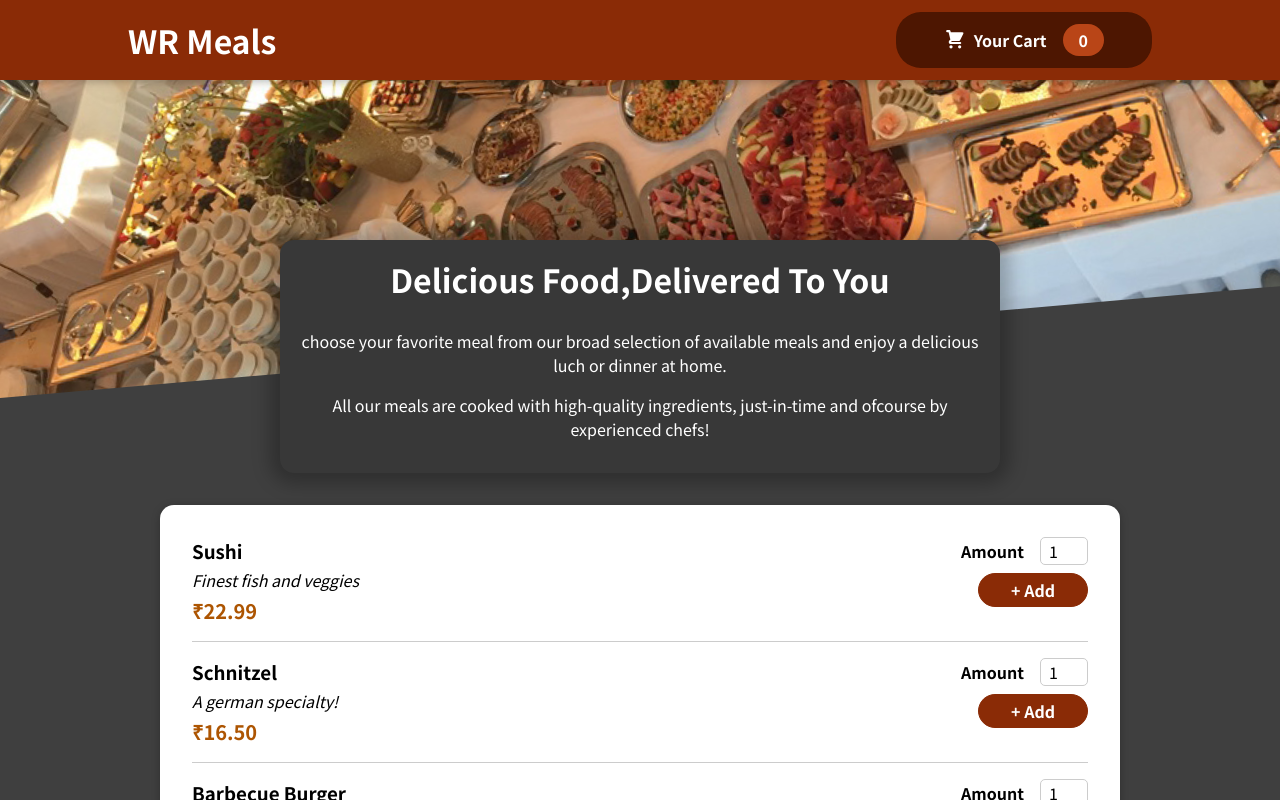
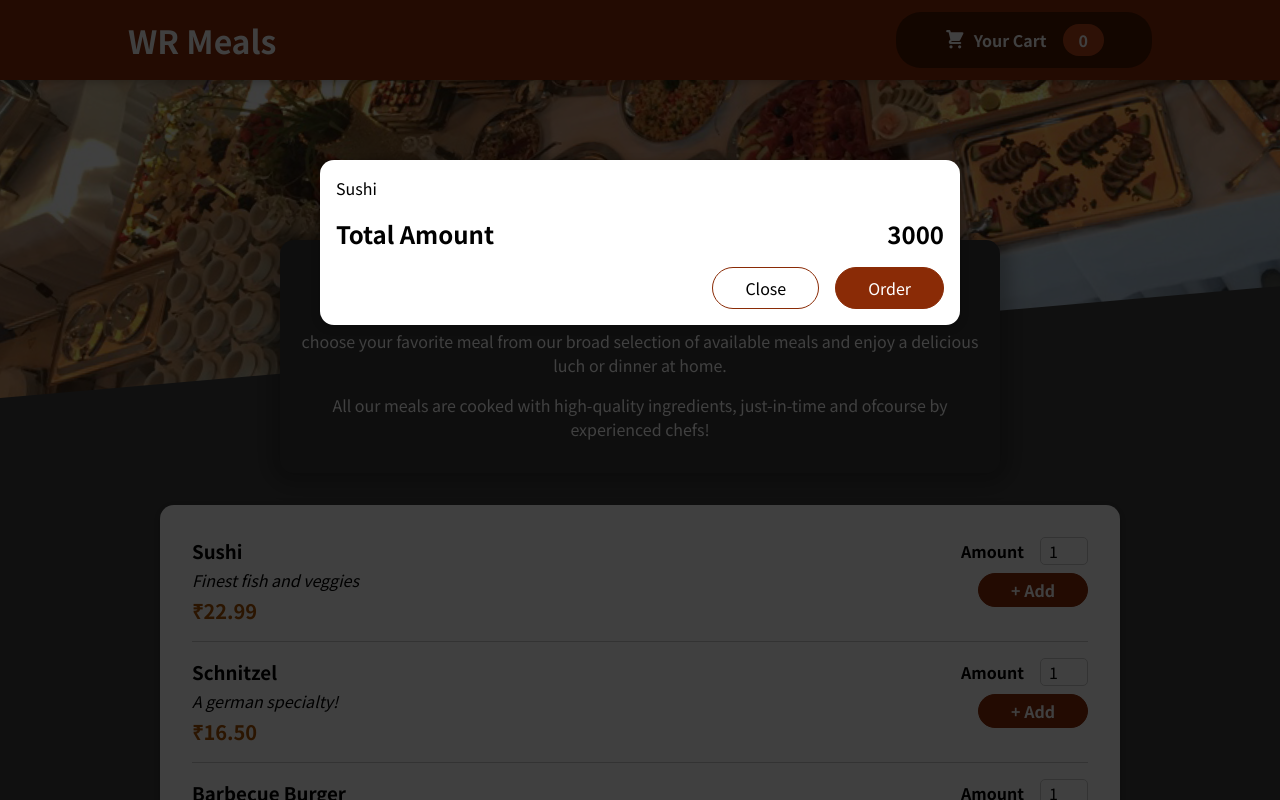
Before and after one commit to Wahidur612000/my-restaurant-app, a React (Create React App) app: page / in a window 1280 px wide. Shown: the top 800 px of the page. Built offline with nearby package versions, Linux system fonts and the light colour scheme.

Commit message:
Making a hard Coded Cart without any Functionality

```diff
--- a/public/index.html
+++ b/public/index.html
@@ -29,6 +29,7 @@
   <body>
     <noscript>You need to enable JavaScript to run this app.</noscript>
     <div id="root"></div>
+    <div id="overlays"></div>
     <!--
       This HTML file is a template.
       If you open it directly in the browser, you will see an empty page.
--- a/src/App.js
+++ b/src/App.js
@@ -1,10 +1,12 @@
 import React,{Fragment} from 'react';
 import Header from "./components/Layout/Header";
 import Meals from './components/Meals/Meals';
+import Cart from './components/Cart/Cart';
 
 function App() {
   return (
     <Fragment>
+      <Cart />
       <Header />
       <main><Meals /></main>
     </Fragment>
--- /dev/null
+++ b/src/components/Cart/Cart.js
@@ -0,0 +1,22 @@
+import Modal from '../UI/Modal';
+import classes from './Cart.module.css'
+
+const Cart=(props)=>{
+    const cartItems=<ul className={classes['cart-items']}>{
+        [{id:'c1',name:'Sushi',amount:2,price:300.00},
+    ].map(item=><li>{item.name}</li>)}</ul>;
+
+
+    return <Modal>
+        {cartItems}
+        <div className={classes.total}>
+            <span>Total Amount</span>
+            <span>3000</span>
+        </div>
+        <div className={classes.actions}>
+            <button className={classes['button-alt']}>Close</button>
+            <button className={classes.button}>Order</button>
+        </div>
+    </Modal>
+};
+export default Cart;
--- /dev/null
+++ b/src/components/Cart/Cart.module.css
@@ -0,0 +1,44 @@
+.cart-items {
+    list-style: none;
+    margin: 0;
+    padding: 0;
+  }
+
+  .total {
+    display: flex;
+    justify-content: space-between;
+    align-items: center;
+    font-weight: bold;
+    font-size: 1.5rem;
+    margin: 1rem 0;
+  }
+
+  .actions {
+    text-align: right;
+  }
+
+  .actions button {
+    font: inherit;
+    cursor: pointer;
+    background-color: transparent;
+    border: 1px solid #8a2b06;
+    padding: 0.5rem 2rem;
+    border-radius: 25px;
+    margin-left: 1rem;
+  }
+
+  .actions button:hover,
+  .actions button:active {
+    background-color: #5a1a01;
+    border-color: #5a1a01;
+    color: white;
+  }
+
+  .actions .button--alt {
+    color: #8a2b06;
+  }
+
+  .actions .button {
+    background-color: #8a2b06;
+    color: white;
+  }
--- /dev/null
+++ b/src/components/UI/Modal.js
@@ -0,0 +1,32 @@
+import { Fragment } from 'react';
+import ReactDOM from 'react-dom';
+
+import classes from './Modal.module.css';
+
+const Backdrop = (props) => {
+  return <div className={classes.backdrop} />;
+};
+
+const ModalOverlay = (props) => {
+  return (
+    <div className={classes.modal}>
+      <div className={classes.content}>{props.children}</div>
+    </div>
+  );
+};
+
+const portalElement = document.getElementById('overlays');
+
+const Modal = (props) => {
+  return (
+    <Fragment>
+      {ReactDOM.createPortal(<Backdrop />, portalElement)}
+      {ReactDOM.createPortal(
+        <ModalOverlay>{props.children}</ModalOverlay>,
+        portalElement
+      )}
+    </Fragment>
+  );
+};
+
+export default Modal;
--- /dev/null
+++ b/src/components/UI/Modal.module.css
@@ -0,0 +1,40 @@
+.backdrop {
+    position: fixed;
+    top: 0;
+    left: 0;
+    width: 100%;
+    height: 100vh;
+    z-index: 20;
+    background-color: rgba(0, 0, 0, 0.75);
+  }
+
+  .modal {
+    position: fixed;
+    top: 20vh;
+    left: 5%;
+    width: 90%;
+    background-color: white;
+    padding: 1rem;
+    border-radius: 14px;
+    box-shadow: 0 2px 8px rgba(0, 0, 0, 0.25);
+    z-index: 30;
+    animation: slide-down 300ms ease-out forwards;
+  }
+
+  @media (min-width: 768px) {
+    .modal {
+      width: 40rem;
+      left: calc(50% - 20rem);
+    }
+  }
+
+  @keyframes slide-down {
+    from {
+      opacity: 0;
+      transform: translateY(-3rem);
+    }
+    to {
+      opacity: 1;
+      transform: translateY(0);
+    }
+  }
```
